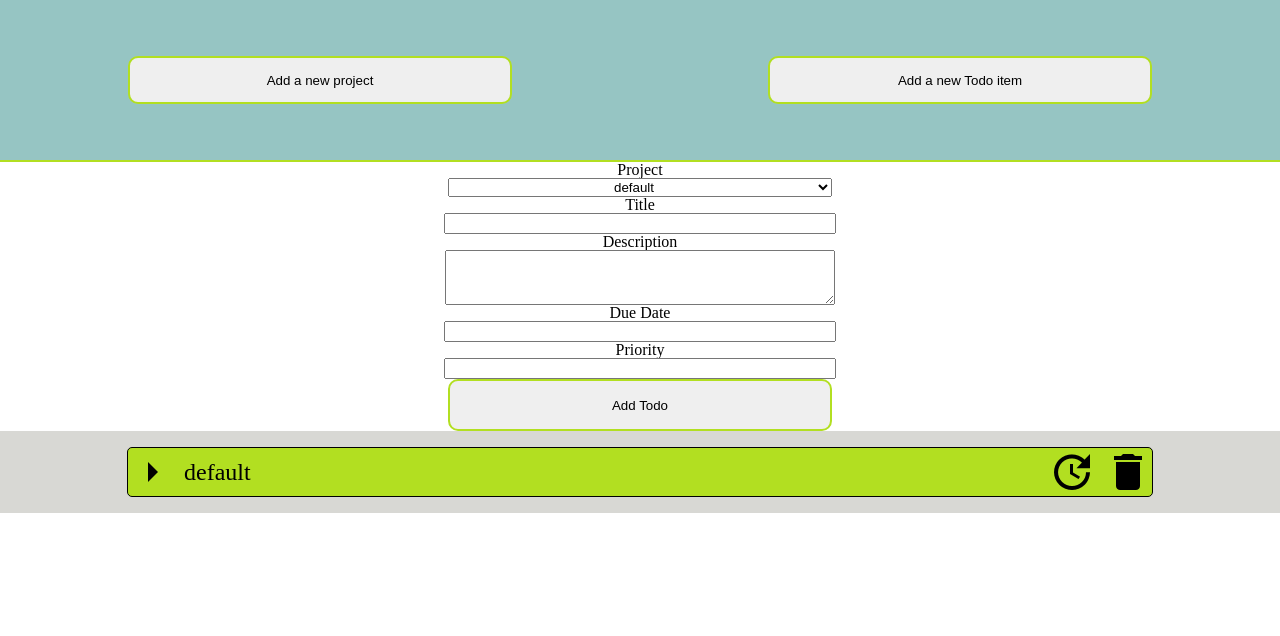
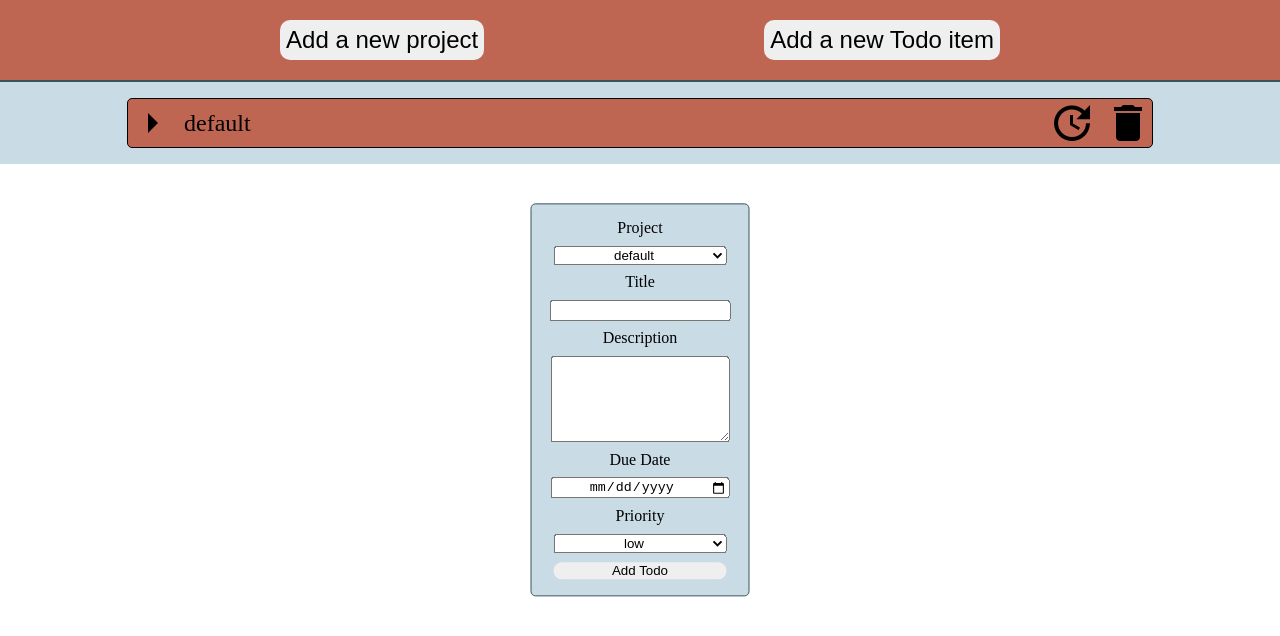
Before and after one commit to chri-ss/todo-list, a website built with webpack: page dist/index.html in a window 1280 px wide. Both pictures are taken after a click on the button "Add a new Todo item". Built offline with nearby package versions, Linux system fonts and the light colour scheme.

Commit message:
Styling - update color scheme and modal

```diff
--- a/src/displayController.js
+++ b/src/displayController.js
@@ -27,7 +27,10 @@ const projectDropdown = document.createElement('select');
 const title = document.createElement('input');
 const description = document.createElement('textarea');
 const dueDate = document.createElement('input');
-const priority = document.createElement('input');
+const priority = document.createElement('select');
+const low = document.createElement('option');
+const medium = document.createElement('option');
+const high = document.createElement('option');
 const addTodoButton = document.createElement('button');
 
 const projectLabel = document.createElement('label');
@@ -131,7 +134,11 @@ class Add {
         title.classList.add('title');
         description.classList.add('description');
         dueDate.classList.add('due-date');
+        dueDate.type = 'date';
         priority.classList.add('priority');
+        low.textContent = 'low'
+        medium.textContent = 'medium';
+        high.textContent = 'high';
         addTodoButton.classList.add('add-todo-button');
         addTodoButton.textContent = 'Add Todo';
 
@@ -150,6 +157,9 @@ class Add {
         todoForm.appendChild(description);
         todoForm.appendChild(dueDateLabel);
         todoForm.appendChild(dueDate);
+        priority.appendChild(low);
+        priority.appendChild(medium);
+        priority.appendChild(high);
         todoForm.appendChild(priorityLabel);
         todoForm.appendChild(priority);
         todoForm.appendChild(addTodoButton);
@@ -234,6 +244,7 @@ class Remove {
             modal.removeChild(projectForm);
         }
         projectName.value = '';
+        modal.classList.add('hidden');
     }
 
     static removeTodoForm() {
@@ -244,6 +255,7 @@ class Remove {
         inputs.forEach(input => {
             input.value = '';
         })
+        modal.classList.add('hidden');
     }
 }
 
--- a/src/eventListeners.js
+++ b/src/eventListeners.js
@@ -133,8 +133,8 @@ const addDeleteProjectEventListener = () => {
                 const projectIndex = parseInt(event.target.classList[1]);
                 const divToRemove = document.querySelector(`.${kebabCase(projects[projectIndex].projectName)}`);
                 main.removeChild(divToRemove);
+                projects.splice(projectIndex, 1);
                 console.log(projects);
-                projects.splice(projectIndex, 1);
                 updateLocalStorage();
             }
         }
--- a/src/style.css
+++ b/src/style.css
@@ -19,19 +19,19 @@ body {
 
 .nav {
     display: flex;
-    justify-content: space-around;
+    justify-content: space-evenly;
     align-items: center;
-    background-color: #96C5C3;
-    min-height: 20%;
+    background-color: #be6652;
+    min-height: 10%;
     min-width: 100%;
-    border-bottom: 2px solid rgb(178, 223, 33);
+    border-bottom: 2px solid #38555D;
 }
 
 .main {
     display: flex;
     justify-content: space-around;
     flex-wrap: wrap;
-    background-color: #d8d8d4;
+    background-color: #c9dbe4;
     min-width: 100%;
     font-size: 24px;
 }
@@ -39,19 +39,41 @@ body {
 button {
     height: 30%;
     width: 30%;
-    border: 2px solid rgb(178, 223, 33);
     border-radius: 10px;
+    border: none;
+    overflow-wrap: anywhere;
 }
 
-.modal, .project-form, .todo-form {
+.project-button, .todo-button {
+    height: 50%;
+    width: auto;
+    font-size: 24px;
+}
+
+.modal {
     display: flex;
     flex-direction: column;
     justify-content: center;
     align-items: center;
+    border: 1px solid #38555D;
+    border-radius: 5px;
+    background-color: #c9dbe4;
+    height: auto;
+    width: auto;
+    position: fixed;
+    top: 50%;
+    left: 50%;
+    transform: translate(-50%, -50%);
 }
 
-.todo-form {
-    width: 30%;
+.project-form, .todo-form {
+    display: flex;
+    flex-direction: column;
+    justify-content: center;
+    align-items: center;
+    padding: 1rem;
+    gap: 0.6rem;
+    width: 80%;
 }
 
 .hidden {
@@ -68,7 +90,7 @@ button {
     display: flex;
     flex-direction: column;
     width: 80%;
-    background-color: rgb(178, 223, 33);
+    background-color: #be6652;
     border: 1px solid black;
     border-radius: 5px;
     margin: 1rem;
@@ -85,15 +107,19 @@ button {
 
 .todo-div {
     margin: 0.5rem;
-    background-color: rgb(192, 212, 124);
+    margin-left: 3rem;
+    background-color: #E7834E;
     border: 1px solid black;
     border-radius: 5px;
 }
 
 .todo-sub {
     margin: 1rem;
-    border: 1px solid black;
+    margin-left: 3rem;
+    padding: 0.5rem;
+    border: 1px  solid black;
     border-radius: 5px;
+    background-color: #ECC3A9;
 }
 
 .hidden {
@@ -117,3 +143,8 @@ button {
     align-items: center;
     gap: 0.5rem;
 }
+
+.project-dropdown-arrow:hover, .todo-dropdown-arrow:hover, .project-delete:hover, .todo-delete:hover{
+    background-color: rgb(242, 255, 58);
+    border-radius: 5px;
+}
```
Also changed, not shown: dist/bundle.js.
